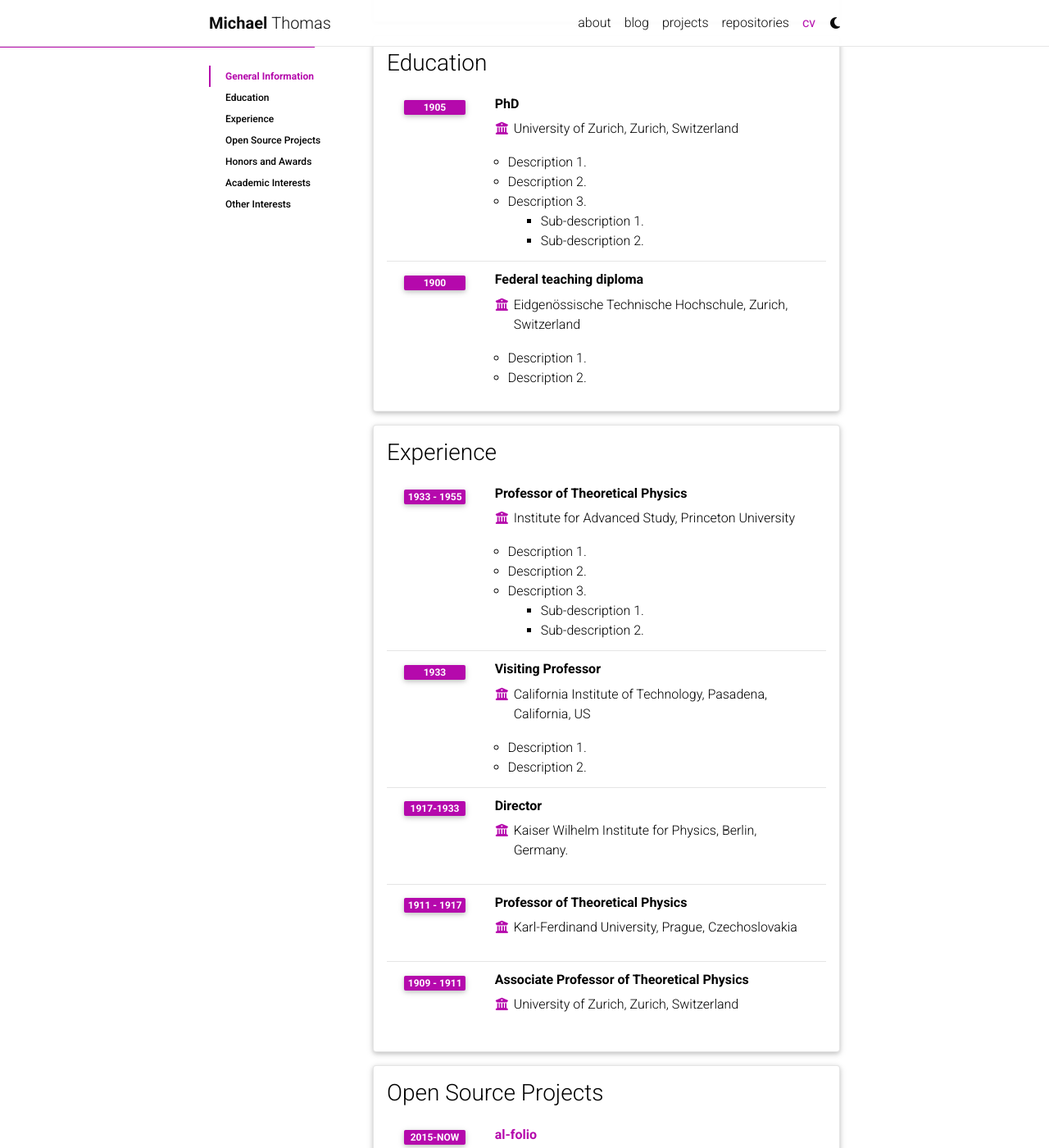
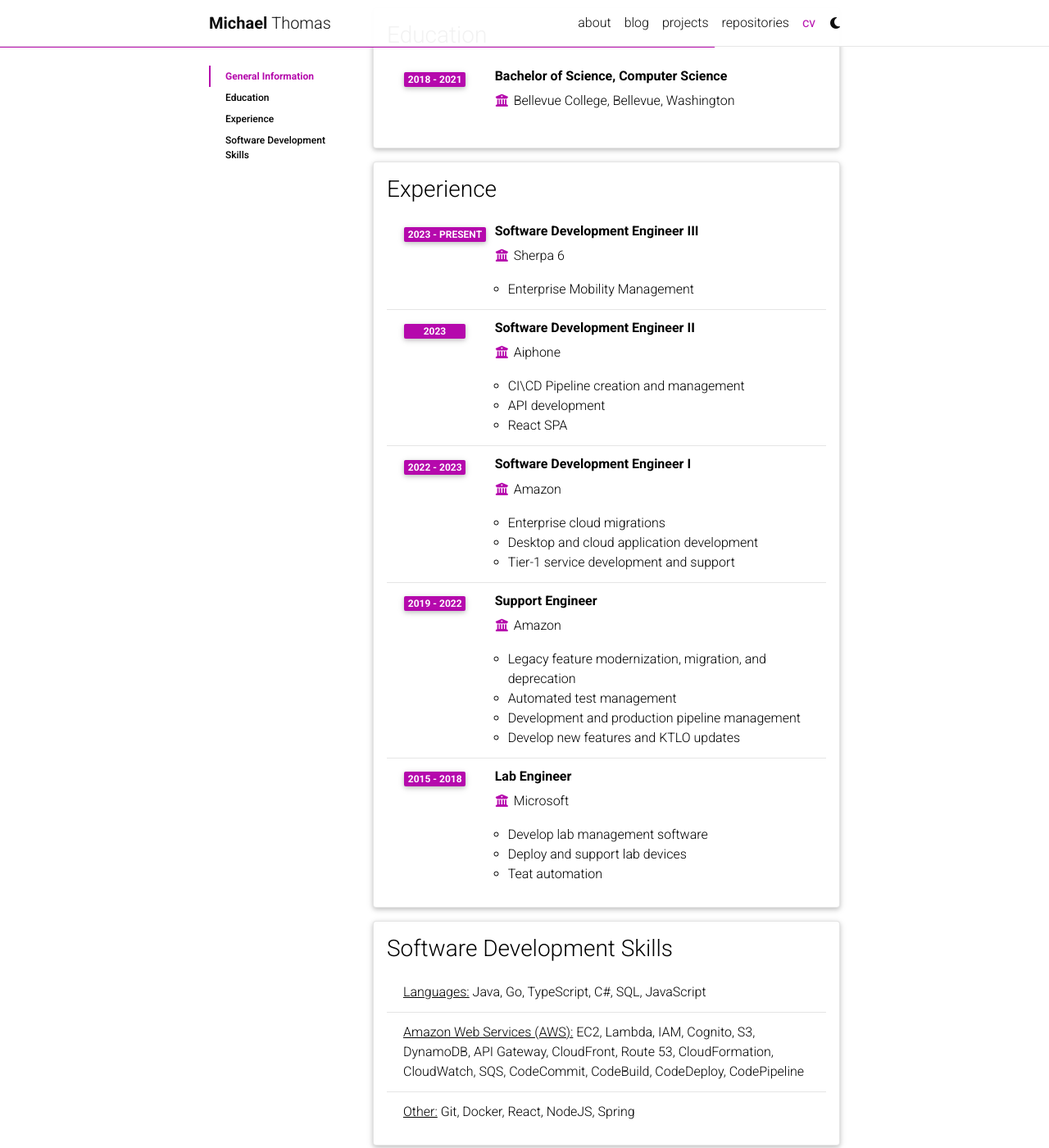
Before and after one commit to billythemoose/billythemoose.github.io, a Jekyll site: the page built from _pages/cv.md, in a window 1280 px wide and 1400 px high, scrolled down 400 px. Shown: the whole window at 82% size. Built offline with Jekyll 4.4.1, drawn with Linux system fonts in a browser that asks for light colours; comment, search, counter and statistics services are not loaded; a style sheet for code colours, icons or effects is not loaded; some of the changed text lies outside the part shown.

Commit message:
update vs w/o resume

```diff
--- a/_data/cv.yml
+++ b/_data/cv.yml
@@ -2,96 +2,62 @@
   type: map
   contents:
     - name: Full Name
-      value: Albert Einstein
-    - name: Date of Birth
-      value: 14th March 1879
+      value: Michael Thomas
+    - name: Title
+      value: Software Development Engineer
+    - name: Email
+      value: mdiegothomas@gmail.com
     - name: Languages
-      value: English, German
+      value: Java, Go, TypeScript, C#, SQL
 
 - title: Education
   type: time_table
   contents:
-    - title: PhD
-      institution: University of Zurich, Zurich, Switzerland
-      year: 1905
-      description:
-        - Description 1.
-        - Description 2.
-        - title: Description 3.
-          contents:
-            - Sub-description 1.
-            - Sub-description 2.
-    - title: Federal teaching diploma
-      institution: Eidgenössische Technische Hochschule, Zurich, Switzerland
-      year: 1900
-      description:
-        - Description 1.
-        - Description 2.
+    - title: Bachelor of Science, Computer Science
+      institution: Bellevue College, Bellevue, Washington
+      year: 2018 - 2021
 
 - title: Experience
   type: time_table
   contents:
-    - title: Professor of Theoretical Physics
-      institution: Institute for Advanced Study, Princeton University
-      year: 1933 - 1955
+    - title: Software Development Engineer III
+      institution: Sherpa 6
+      year: 2023 - PRESENT
       description:
-        - Description 1.
-        - Description 2.
-        - title: Description 3.
-          contents:
-            - Sub-description 1.
-            - Sub-description 2.
-    - title: Visiting Professor
-      institution: California Institute of Technology, Pasadena, California, US
-      year: 1933
+        - Enterprise Mobility Management
+    - title: Software Development Engineer II
+      institution: Aiphone
+      year: 2023
       description:
-        - Description 1.
-        - Description 2.
+        - CI\CD Pipeline creation and management
+        - API development
+        - React SPA
+    - title: Software Development Engineer I
+      institution: Amazon
+      year: 2022 - 2023
+      description:
+        - Enterprise cloud migrations
+        - Desktop and cloud application development
+        - Tier-1 service development and support
+    - title: Support Engineer
+      institution: Amazon
+      year: 2019 - 2022
+      description:
+        - Legacy feature modernization, migration, and deprecation
+        - Automated test management
+        - Development and production pipeline management
+        - Develop new features and KTLO updates
+    - title: Lab Engineer
+      institution: Microsoft
+      year: 2015 - 2018
+      description:
+        - Develop lab management software
+        - Deploy and support lab devices
+        - Teat automation
 
-    - title: Director
-      institution: Kaiser Wilhelm Institute for Physics, Berlin, Germany.
-      year: 1917-1933
-
-    - title: Professor of Theoretical Physics
-      institution: Karl-Ferdinand University, Prague, Czechoslovakia
-      year: 1911 - 1917
-      description:
-
-    - title: Associate Professor of Theoretical Physics
-      institution: University of Zurich, Zurich, Switzerland
-      year: 1909 - 1911
-
-- title: Open Source Projects
-  type: time_table
-  contents:
-    - title: <a href="https://github.com/alshedivat/al-folio">al-folio</a>
-      year: 2015-now
-      description: A beautiful, simple, clean, and responsive Jekyll theme for academics.
-
-- title: Honors and Awards
-  type: time_table
-  contents:
-    - year: 1921
-      items:
-        - Nobel Prize in Physics
-        - Matteucci Medal
-    - year: 2029
-      items:
-        - Max Planck Medal
-
-- title: Academic Interests
-  type: nested_list
-  contents:
-    - title: Topic 1.
-      items:
-        - Description 1.
-        - Description 2.
-    - title: Topic 2.
-      items:
-        - Description 1.
-        - Description 2.
-
-- title: Other Interests
+- title: Software Development Skills
   type: list
   contents:
-    - <u>Hobbies:</u> Hobby 1, Hobby 2, etc.
+    - <u>Languages:</u> Java, Go, TypeScript, C#, SQL, JavaScript
+    - <u>Amazon Web Services (AWS):</u> EC2, Lambda, IAM, Cognito, S3, DynamoDB, API Gateway, CloudFront, Route 53, CloudFormation, CloudWatch, SQS, CodeCommit, CodeBuild, CodeDeploy, CodePipeline
+    - <u>Other:</u> Git, Docker, React, NodeJS, Spring
--- a/_pages/cv.md
+++ b/_pages/cv.md
@@ -5,7 +5,7 @@
 nav: true
 nav_order: 5
 cv_pdf: example_pdf.pdf
-description: This is a description of the page. You can modify it in '_pages/cv.md'. You can also change or remove the top pdf download button.
+description:
 toc:
   sidebar: left
 ---
```
Also changed, not shown: assets/json/example-resume.json (renamed from assets/json/resume.json).
